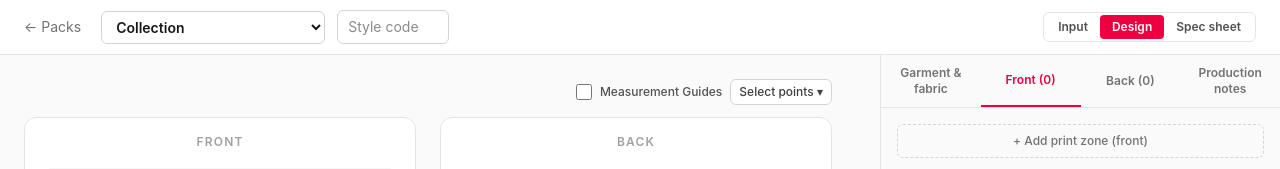
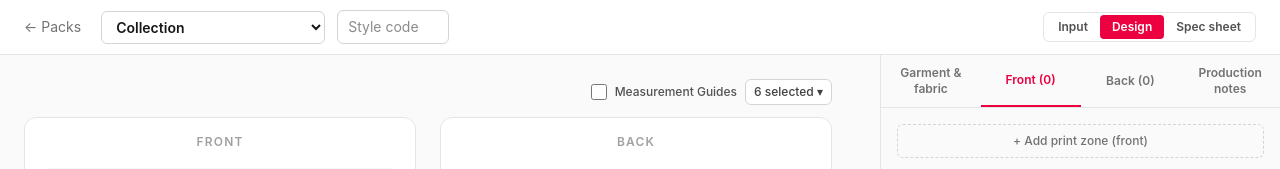
Before and after one commit to ludoflps-eng/techpack-studio, a React (Vite) app: page / in a window 1280 px wide. Both pictures are taken after a click on the button "+ New tech pack". Shown: the top 169 px of the page. Built offline with nearby package versions, Linux system fonts and the light colour scheme.

Commit message:
Default Measurement Guides selection to all points
All guide points start checked so guides show as soon as the box is
ticked; users can deselect individual points afterward.

```diff
--- a/src/components/DesignView.tsx
+++ b/src/components/DesignView.tsx
@@ -5,7 +5,7 @@ import { ShirtCanvas } from './canvas/ShirtCanvas';
 import { GarmentForm } from './forms/GarmentForm';
 import { ZoneList } from './forms/ZoneList';
 import { NotesForm } from './forms/NotesForm';
-import { MeasurementGuideControl } from './forms/MeasurementGuideControl';
+import { MeasurementGuideControl, POINTS as MEASUREMENT_POINTS } from './forms/MeasurementGuideControl';
 
 type Section = 'garment' | 'front' | 'back' | 'notes';
 
@@ -14,7 +14,7 @@ export function DesignView({ pack }: { pack: TechPack }) {
   const [section, setSection] = useState<Section>('front');
   const [selectedZoneId, setSelectedZoneId] = useState<string | null>(null);
   const [guidesEnabled, setGuidesEnabled] = useState(false);
-  const [selectedPoints, setSelectedPoints] = useState<string[]>([]);
+  const [selectedPoints, setSelectedPoints] = useState<string[]>(MEASUREMENT_POINTS);
 
   const tabs: { id: Section; label: string }[] = [
     { id: 'garment', label: 'Garment & fabric' },
--- a/src/components/forms/MeasurementGuideControl.tsx
+++ b/src/components/forms/MeasurementGuideControl.tsx
@@ -2,7 +2,7 @@ import { useEffect, useRef, useState } from 'react';
 import { OVERSIZE_CHART } from '../../lib/oversizeChart';
 
 const HIDDEN_POINTS = new Set(['G', 'H', 'I', 'J', 'K', 'L', 'M', 'N', 'O', 'P', 'Q']);
-const POINTS = OVERSIZE_CHART.map((row) => row.point).filter((point) => !HIDDEN_POINTS.has(point));
+export const POINTS = OVERSIZE_CHART.map((row) => row.point).filter((point) => !HIDDEN_POINTS.has(point));
 
 export function MeasurementGuideControl({
   enabled,
```
